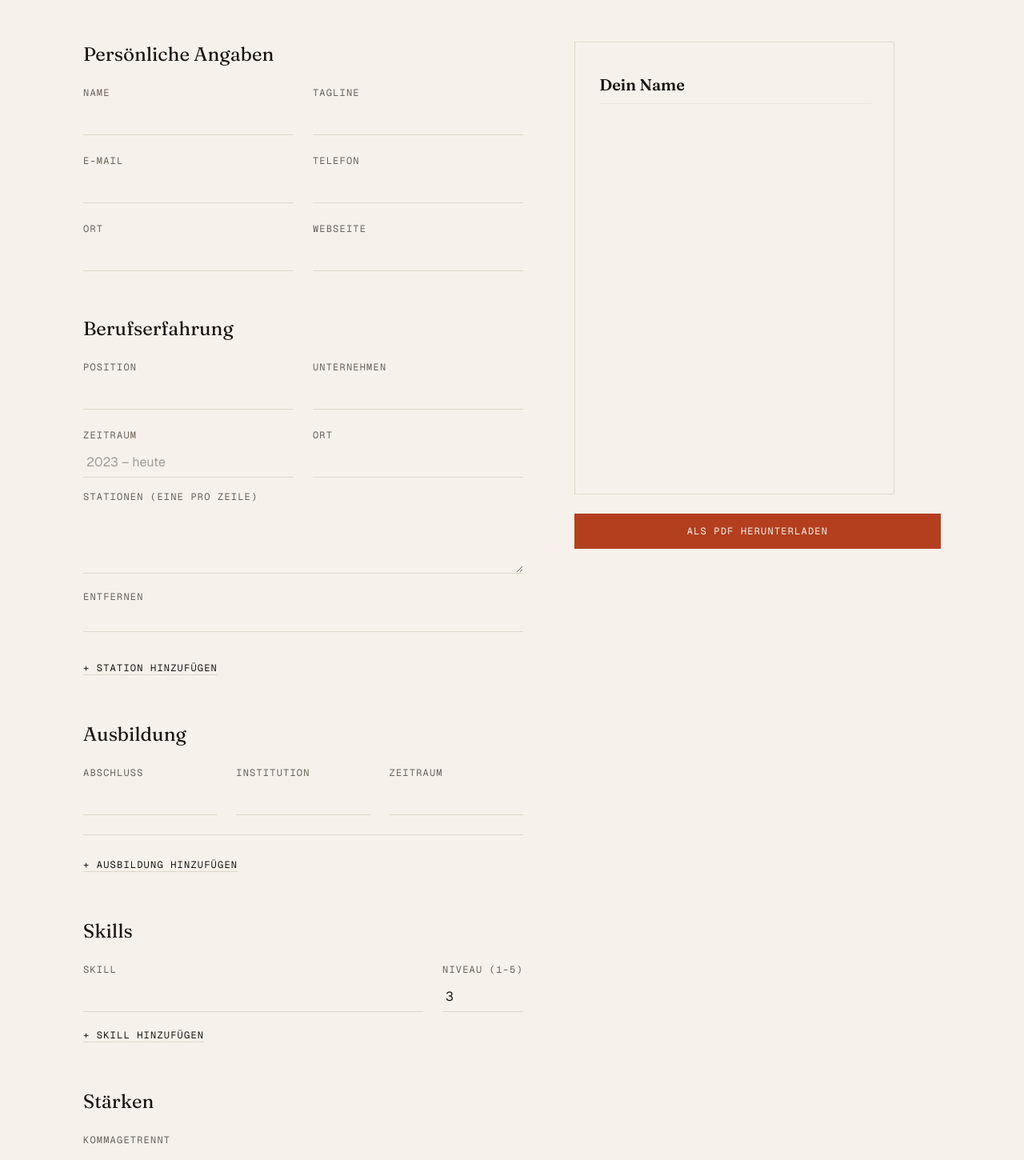
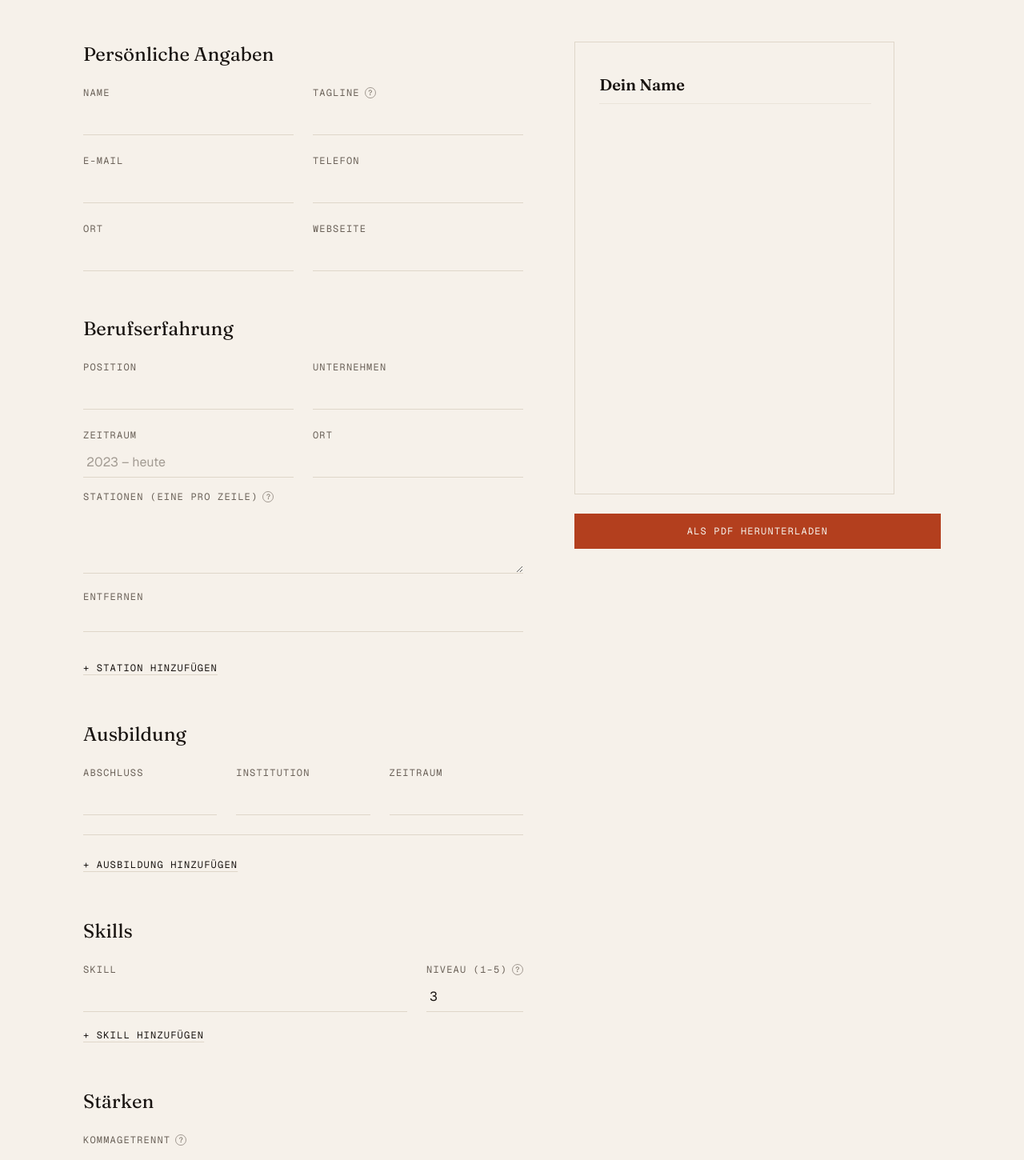
Before and after one commit to ekoepplin/sprungjob, a Next.js app in the folder web/: page /cv in a window 1280 px wide. Shown: the part 136-1586 px from the top of the page at 80% size. Built offline with nearby package versions, Linux system fonts and the light colour scheme.

Commit message:
roll over feature done

```diff
--- a/web/app/cv/page.tsx
+++ b/web/app/cv/page.tsx
@@ -108,7 +108,10 @@ function CvEditor() {
                     onChange={(e) => setProfile({ ...profile, name: e.target.value })}
                   />
                 </Field>
-                <Field label="Tagline">
+                <Field
+                  label="Tagline"
+                  hint='Kurzer Satz unter deinem Namen, der zeigt wer du bist. Beispiel: "Motivierte Quereinsteigerin mit Fokus auf Kundenservice"'
+                >
                   <input
                     className={inputClass}
                     value={profile.tagline}
@@ -201,7 +204,10 @@ function CvEditor() {
                         />
                       </Field>
                     </div>
-                    <Field label="Stationen (eine pro Zeile)">
+                    <Field
+                      label="Stationen (eine pro Zeile)"
+                      hint='Konkrete Aufgaben oder Erfolge, je Zeile ein Punkt. Beispiel: "Kassenabwicklung und Kundenberatung im Tagesgeschäft"'
+                    >
                       <textarea
                         className={`${inputClass} min-h-20 resize-y`}
                         value={exp.bullets.join("\n")}
@@ -303,7 +309,10 @@ function CvEditor() {
                         }
                       />
                     </Field>
-                    <Field label="Niveau (1–5)">
+                    <Field
+                      label="Niveau (1–5)"
+                      hint="Eigene Einschätzung deines Könnens. 1 = Grundkenntnisse, 5 = Experte. Beispiel: Excel = 3"
+                    >
                       <input
                         type="number"
                         min={1}
@@ -333,7 +342,10 @@ function CvEditor() {
             </Section>
 
             <Section title="Stärken">
-              <Field label="Kommagetrennt">
+              <Field
+                label="Kommagetrennt"
+                hint='Persönliche Eigenschaften, die dich auszeichnen. Beispiel: "Zuverlässig, Teamfähig, Belastbar"'
+              >
                 <input
                   className={inputClass}
                   placeholder="z. B. Typografie, Teamplayer, Detailauge"
@@ -389,18 +401,39 @@ function Section({ title, children }: { title: string; children: React.ReactNode
 
 function Field({
   label,
+  hint,
   children,
   className = "",
 }: {
   label: string;
+  hint?: string;
   children: React.ReactNode;
   className?: string;
 }) {
   return (
     <label className={`flex flex-col gap-2 ${className}`}>
-      <span className={labelClass}>{label}</span>
+      <span className={`${labelClass} flex items-center gap-1.5`}>
+        {label}
+        {hint && <InfoHint text={hint} />}
+      </span>
       {children}
     </label>
+  );
+}
+
+function InfoHint({ text }: { text: string }) {
+  return (
+    <span className="group relative inline-flex normal-case tracking-normal">
+      <span
+        tabIndex={0}
+        className="flex h-3.5 w-3.5 cursor-help items-center justify-center rounded-full border border-muted/60 text-[9px] leading-none text-muted focus:outline-none focus:border-accent"
+      >
+        ?
+      </span>
+      <span className="pointer-events-none absolute bottom-full left-1/2 z-10 mb-1.5 w-48 -translate-x-1/2 rounded bg-foreground px-2.5 py-1.5 text-[11px] normal-case leading-snug text-background opacity-0 transition-opacity group-hover:opacity-100 group-focus-within:opacity-100">
+        {text}
+      </span>
+    </span>
   );
 }
 
```
